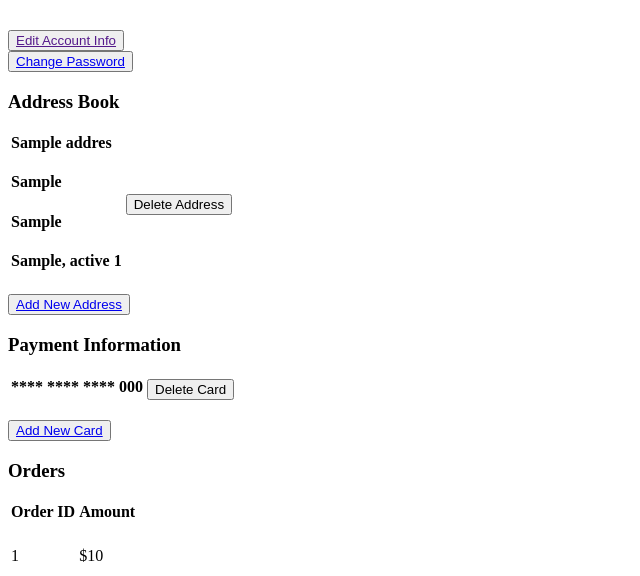
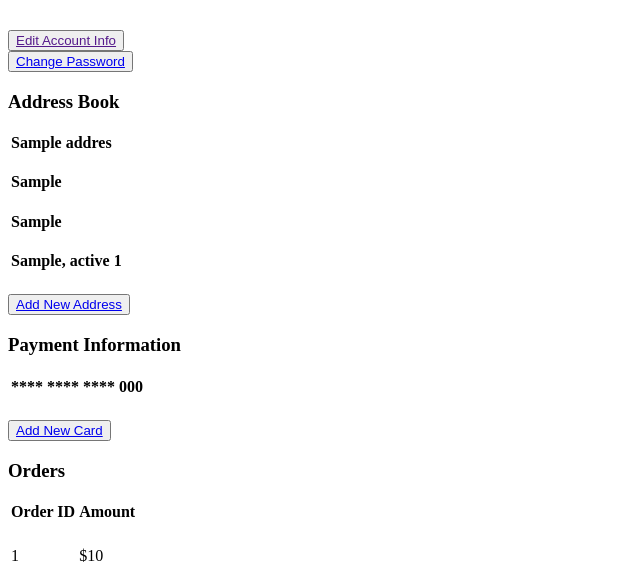
Before and after one commit to ChunwingNg/eCommerce-Site-Demo, a PHP site: page /userpage.php in a window 1280 px wide. Shown: the part 334-910 px from the top of the page, without its empty margins (0-640 px from the left). Run offline with PHP 8.4, Linux system fonts and the light colour scheme; the visitor is signed in with stand-in values (Sample User, id 1); tables that the repository leaves empty hold one stand-in row (values such as "Sample post"); some libraries are stand-ins or nearby versions.

Commit message:
Changed deletion of items

```diff
--- a/css/style.css
+++ b/css/style.css
@@ -104,7 +104,7 @@
     }
 
     .topnav .search_b {
-        font-size: 20px;
+        font-size: 23.5px;
     }
 
     .topnav .search-container .search_b:hover {
--- a/php/userpage.php
+++ b/php/userpage.php
@@ -62,10 +62,18 @@
             <h4><?php echo $address['line2'];?></h4>
             <h4><?php echo $address['city'];?>, <?php echo $address['state'];?> <?php echo $address['zip'];?></h4>
         </td>
-        <td><form action="addr-delete.php" method="post">
-                <input type="hidden" name="addr_id" value=<?php echo $address['id'];?>>
-                <input type="submit" value="Delete Address">
-            </form></td>
+        <td>
+        <?php
+            $exist = $db->query("SELECT * FROM orders WHERE fk_orders_address={$address['id']}");
+            if($exist->rowCount() == 0){
+                echo
+                "<form action='addr-delete.php' method='post'>
+                <input type='hidden' name='addr_id' value='". $address['id']."'>
+                <input type='submit' value='Delete Address'>
+                </form>>>";
+            }
+            ?>
+        </td>
         </tr>
         <?php endforeach;?>
         </table>
@@ -82,10 +90,15 @@
                 <h4>**** **** **** <?php echo substr ($card['number'], -4);?></h4>
                 </td>
                 <td>
-                <form action="card-delete.php" method="post">
-                    <input type="hidden" name="card_id" value=<?php echo $card['id'];?>>
-                    <input type="submit" value="Delete Card">
-                </form>
+                <?php
+                    $exist = $db->query("SELECT * FROM orders WHERE fk_orders_card={$card['id']}");
+                     if($exist->rowCount() == 0){
+                        echo "<form action='card-delete.php' method='post'>
+                            <input type='hidden' name='card_id' value='".$card['id']."'>
+                            <input type='submit' value='Delete Card'>
+                        </form>";
+                     }?>
+                </td>
             <?php endforeach;?>
             </table>
             <button type="button" class="submit_b2"><a href="card-form.php">Add New Card</a></button>
```
